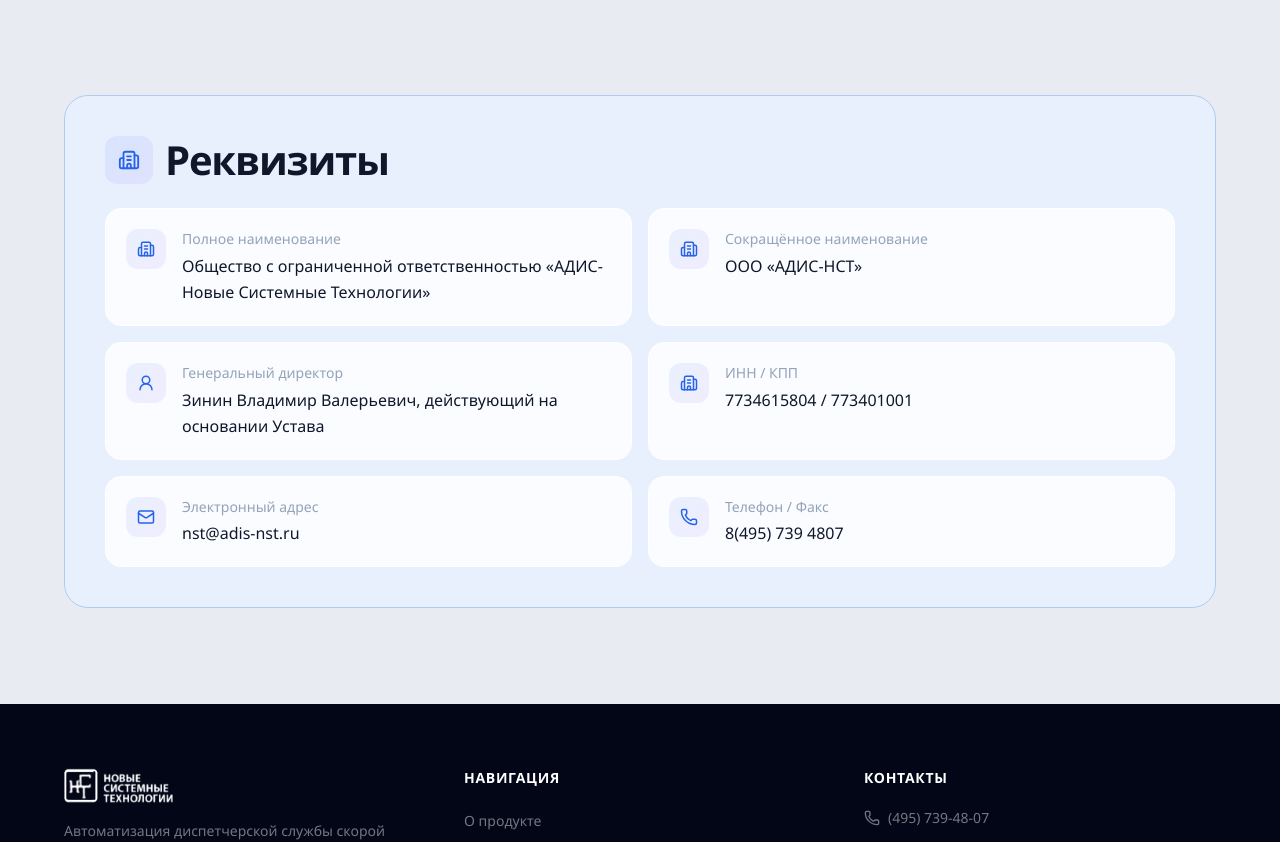
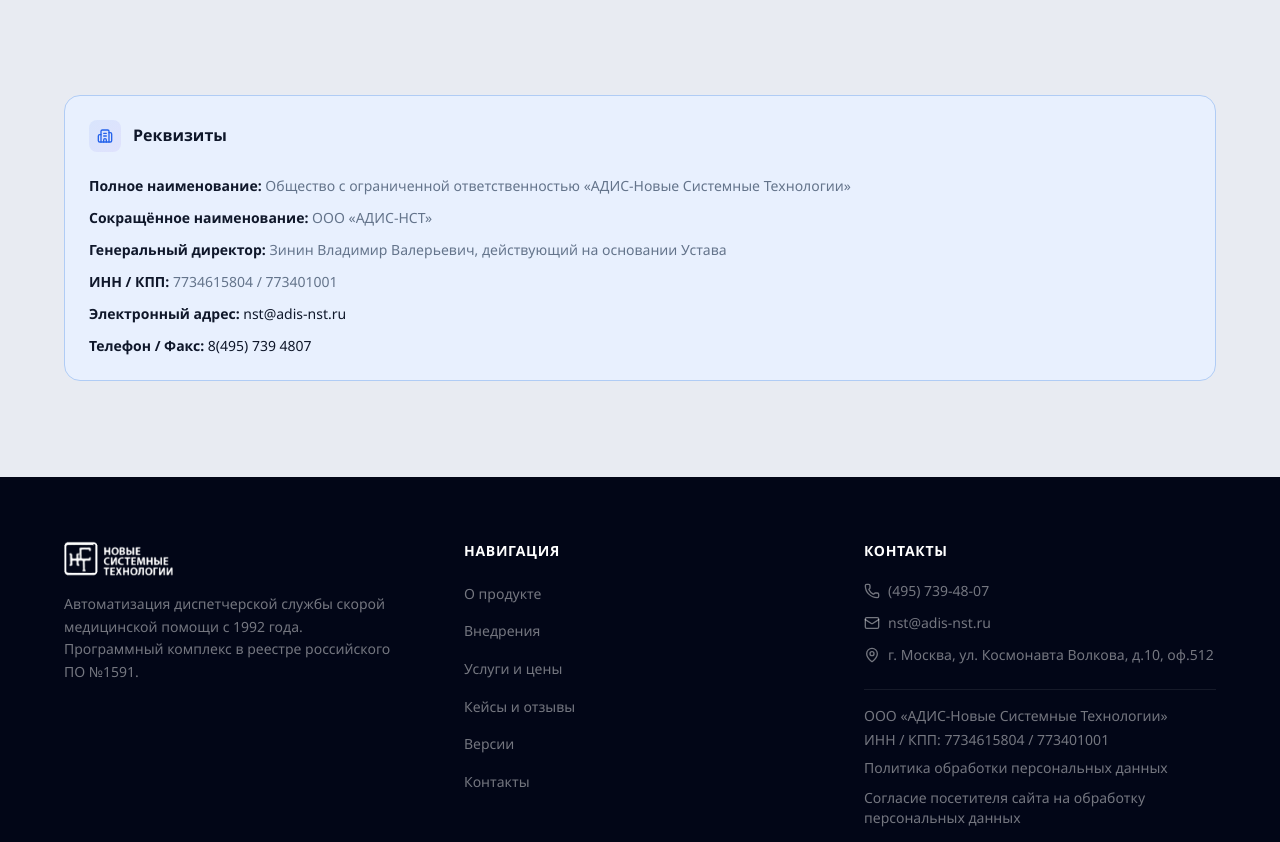
Before and after one commit to Bulka84/adis, a Next.js app: page /company/adis-nst in a window 1280 px wide. Shown: the part 2313-3155 px from the top of the page. Built offline with nearby package versions, Linux system fonts and the light colour scheme.

Commit message:
Update company requisites layout and intro

```diff
--- a/src/app/company/adis-nst/page.tsx
+++ b/src/app/company/adis-nst/page.tsx
@@ -1,6 +1,6 @@
 import type { Metadata } from "next";
 import Link from "next/link";
-import { ArrowLeft, Building2, LifeBuoy, Mail, Phone, Settings2, UserRound } from "lucide-react";
+import { ArrowLeft, Building2, LifeBuoy, Settings2 } from "lucide-react";
 import SupportForm from "@/components/SupportForm";
 
 export const metadata: Metadata = {
@@ -22,34 +22,28 @@
 
 const requisites = [
   {
-    icon: Building2,
-    title: "Полное наименование",
+    label: "Полное наименование",
     value: "Общество с ограниченной ответственностью «АДИС-Новые Системные Технологии»",
   },
   {
-    icon: Building2,
-    title: "Сокращённое наименование",
+    label: "Сокращённое наименование",
     value: "ООО «АДИС-НСТ»",
   },
   {
-    icon: UserRound,
-    title: "Генеральный директор",
+    label: "Генеральный директор",
     value: "Зинин Владимир Валерьевич, действующий на основании Устава",
   },
   {
-    icon: Building2,
-    title: "ИНН / КПП",
+    label: "ИНН / КПП",
     value: "7734615804 / 773401001",
   },
   {
-    icon: Mail,
-    title: "Электронный адрес",
+    label: "Электронный адрес",
     value: "nst@adis-nst.ru",
     href: "mailto:nst@adis-nst.ru",
   },
   {
-    icon: Phone,
-    title: "Телефон / Факс",
+    label: "Телефон / Факс",
     value: "8(495) 739 4807",
     href: "tel:+74957394807",
   },
@@ -129,34 +123,27 @@
 
       <section className="pb-24">
         <div className="max-w-[1200px] mx-auto px-6">
-          <div className="bg-[#e8f0fe] border border-[#b0ccf5] rounded-3xl p-8 md:p-10">
+          <div className="p-6 bg-[#e8f0fe] rounded-2xl border border-[#b0ccf5]">
             <div className="flex items-center gap-3 mb-6">
-              <div className="w-12 h-12 gradient-bg-subtle rounded-xl flex items-center justify-center text-primary">
-                <Building2 size={22} />
+              <div className="w-8 h-8 gradient-bg-subtle rounded-lg flex items-center justify-center text-primary">
+                <Building2 size={16} />
               </div>
-              <h2 className="text-[clamp(28px,3.4vw,40px)] font-extrabold text-gray-900 leading-[1.15] tracking-[-0.03em]">
+              <h2 className="font-bold text-gray-900">
                 Реквизиты
               </h2>
             </div>
-            <div className="grid grid-cols-1 md:grid-cols-2 gap-4">
+            <div className="space-y-3">
               {requisites.map((item) => (
-                <div key={item.title} className="rounded-2xl bg-white/80 border border-white p-5">
-                  <div className="flex items-start gap-4">
-                    <div className="w-10 h-10 gradient-bg-subtle rounded-xl flex items-center justify-center text-primary shrink-0">
-                      <item.icon size={18} />
-                    </div>
-                    <div>
-                      <div className="text-sm text-gray-400 mb-1">{item.title}</div>
+                <p key={item.label} className="text-gray-500 text-sm">
+                  <strong className="text-gray-900">{item.label}:</strong>{" "}
                   {item.href ? (
                     <a href={item.href} className="text-gray-900 hover:text-primary transition-colors">
                       {item.value}
                     </a>
                   ) : (
-                        <div className="text-gray-900 leading-relaxed">{item.value}</div>
+                    item.value
                   )}
-                    </div>
-                  </div>
-                </div>
+                </p>
               ))}
             </div>
           </div>
--- a/src/app/company/nst/page.tsx
+++ b/src/app/company/nst/page.tsx
@@ -1,6 +1,6 @@
 import type { Metadata } from "next";
 import Link from "next/link";
-import { ArrowLeft, Building2, Cable, Mail, Phone } from "lucide-react";
+import { ArrowLeft, Building2, Cable } from "lucide-react";
 import ContactForm from "@/components/ContactForm";
 
 export const metadata: Metadata = {
@@ -23,24 +23,28 @@
 
 const requisites = [
   {
-    icon: Building2,
-    title: "Наименование",
+    label: "Полное наименование",
+    value: "Общество с ограниченной ответственностью Фирма «Новые Системные Технологии»",
+  },
+  {
+    label: "Сокращённое наименование",
     value: "ООО Фирма «Новые Системные Технологии»",
   },
   {
-    icon: Building2,
-    title: "ИНН",
-    value: "7717026492",
+    label: "Генеральный директор",
+    value: "Зинин Владимир Валерьевич, действующий на основании Устава",
   },
   {
-    icon: Mail,
-    title: "Электронный адрес",
+    label: "ИНН / КПП",
+    value: "7717026492 / 771701001",
+  },
+  {
+    label: "Электронный адрес",
     value: "nst@adis-nst.ru",
     href: "mailto:nst@adis-nst.ru",
   },
   {
-    icon: Phone,
-    title: "Телефон / Факс",
+    label: "Телефон / Факс",
     value: "8(495) 739 4807",
     href: "tel:+74957394807",
   },
@@ -120,34 +124,27 @@
 
       <section className="pb-24">
         <div className="max-w-[1200px] mx-auto px-6">
-          <div className="bg-[#e8f0fe] border border-[#b0ccf5] rounded-3xl p-8 md:p-10">
+          <div className="p-6 bg-[#e8f0fe] rounded-2xl border border-[#b0ccf5]">
             <div className="flex items-center gap-3 mb-6">
-              <div className="w-12 h-12 gradient-bg-subtle rounded-xl flex items-center justify-center text-primary">
-                <Building2 size={22} />
+              <div className="w-8 h-8 gradient-bg-subtle rounded-lg flex items-center justify-center text-primary">
+                <Building2 size={16} />
               </div>
-              <h2 className="text-[clamp(28px,3.4vw,40px)] font-extrabold text-gray-900 leading-[1.15] tracking-[-0.03em]">
+              <h2 className="font-bold text-gray-900">
                 Реквизиты
               </h2>
             </div>
-            <div className="grid grid-cols-1 md:grid-cols-2 gap-4">
+            <div className="space-y-3">
               {requisites.map((item) => (
-                <div key={item.title} className="rounded-2xl bg-white/80 border border-white p-5">
-                  <div className="flex items-start gap-4">
-                    <div className="w-10 h-10 gradient-bg-subtle rounded-xl flex items-center justify-center text-primary shrink-0">
-                      <item.icon size={18} />
-                    </div>
-                    <div>
-                      <div className="text-sm text-gray-400 mb-1">{item.title}</div>
+                <p key={item.label} className="text-gray-500 text-sm">
+                  <strong className="text-gray-900">{item.label}:</strong>{" "}
                   {item.href ? (
                     <a href={item.href} className="text-gray-900 hover:text-primary transition-colors">
                       {item.value}
                     </a>
                   ) : (
-                        <div className="text-gray-900 leading-relaxed">{item.value}</div>
+                    item.value
                   )}
-                    </div>
-                  </div>
-                </div>
+                </p>
               ))}
             </div>
           </div>
--- a/src/app/company/page.tsx
+++ b/src/app/company/page.tsx
@@ -36,8 +36,8 @@
             <p className="text-xl text-white/60 leading-relaxed">
               Программный комплекс автоматизации диспетчерской службы станции скорой
               медицинской помощи ПК &laquo;АДИС&raquo; является результатом работы
-              ООО &laquo;АДИС-Новые Системные Технологии&raquo; и ООО Фирма
-              &laquo;Новые Системные Технологии&raquo;.
+              ООО Фирма &laquo;Новые Системные Технологии&raquo; и
+              ООО &laquo;АДИС-Новые Системные Технологии&raquo;.
             </p>
           </div>
           <div className="grid grid-cols-1 lg:grid-cols-2 gap-6">
```
Lines whose indentation alone changed are shown as unchanged.
